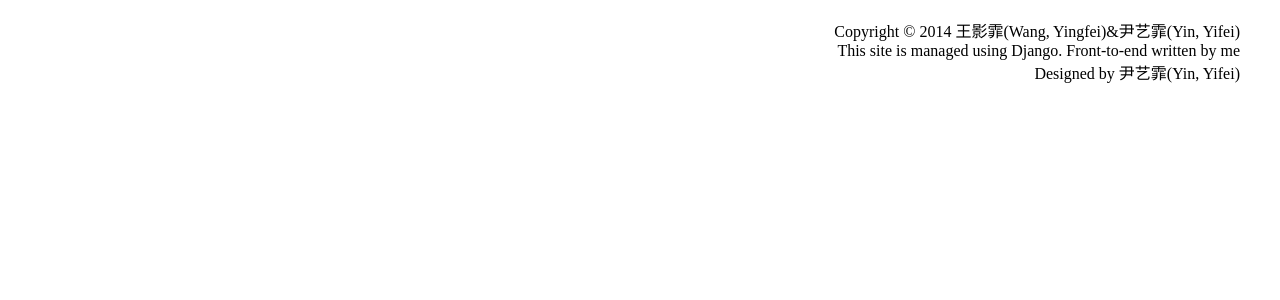
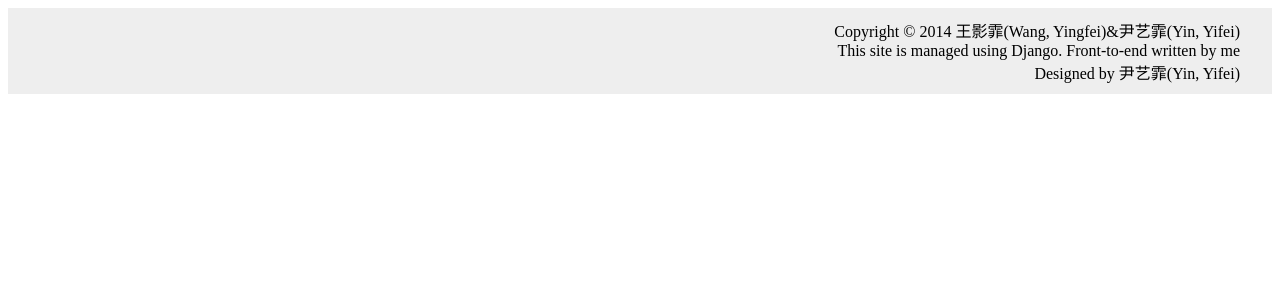
Before and after one commit to Clause321/Home-Page, a Django app: template basic/templates/base.html in a window 1280 px wide. Shown: the top 300 px of the page. Run offline with Django 3.2, Linux system fonts and the light colour scheme; the template is opened without the code that fills it, so the values that code supplies are empty; parts of the project's set-up code (start-up, migrations or seed data) failed here and were passed over.

Commit message:
add footer background-color

```diff
--- a/basic/static/basic/css/base.css
+++ b/basic/static/basic/css/base.css
@@ -4,7 +4,7 @@
     display: block;
     text-align: right;
     font-size: 16px;
-    //background-color: #eee;
+    background-color: #eee;
 }
 
 #footer span{
```
